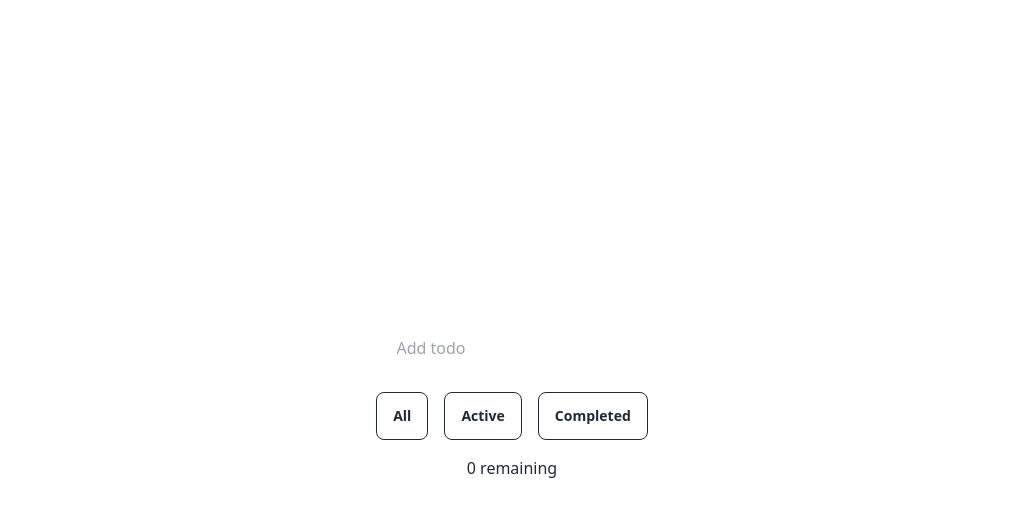
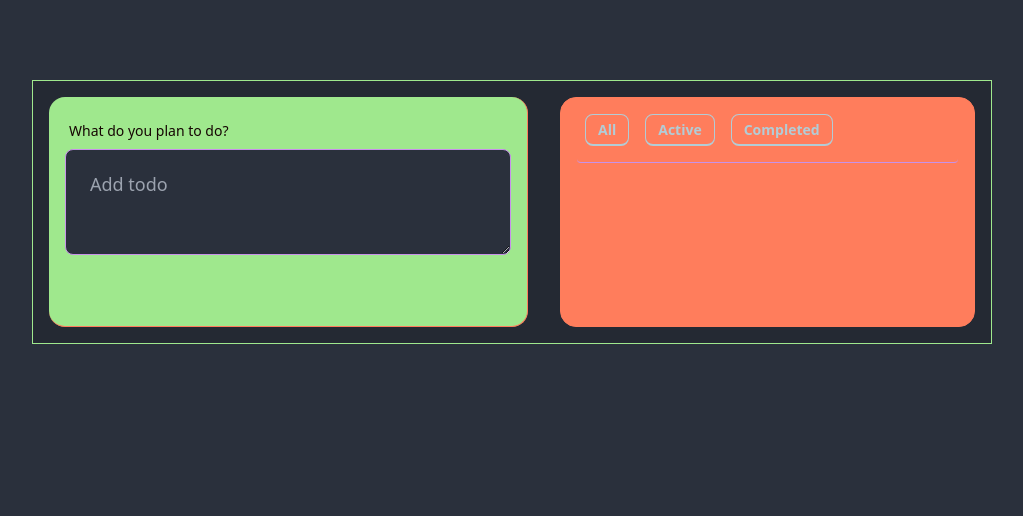
Before and after one commit to NathanPerrine/svelte_5_todo, a SvelteKit app: page / in a window 1280 px wide. Shown: the top 516 px of the page, without its empty margins (128-1151 px from the left). Built offline with nearby package versions, Linux system fonts and the light colour scheme.

Commit message:
styling in progress

```diff
--- a/src/app.css
+++ b/src/app.css
@@ -2,6 +2,6 @@
 @tailwind components;
 @tailwind utilities;
 
-body {
+/* body {
   height: 100vh;
-}
+} */
--- a/src/routes/+page.svelte
+++ b/src/routes/+page.svelte
@@ -29,9 +29,13 @@
     // check if anything in input before adding
     const todoEl = event.target as HTMLInputElement
     const id = window.crypto.randomUUID()
-    const text = todoEl.value
+    const text = todoEl.value.trim()
     const done = false
 
+    if (text === '') {
+      todoEl.value = ''
+      return
+    }
     todos = [...todos, { text, done}]
     todoEl.value = ''
   }
@@ -76,39 +80,46 @@
   }
 
 </script>
+<div class="bg-base-200 w-[90%] md:w-3/4 md:max-w-7xl h-[90vh] max-h-[90vh] md:h-[33vh] mx-auto mt-10 md:mt-20 border border-primary flex justify-center flex-col md:flex-row">
 
-<div class="h-full flex flex-col justify-center items-center">
+  <!-- add todos -->
+  <div class="bg-primary m-4 card border-b md:border-r border-b-secondary md:border-r-secondary mt-4 p-4 md:w-1/2 overflow-hidden min-h-36">
+    <label for="todo-input" class="form-control">
+      <div class="label">
+        <span class="label-text text-secondary-content">What do you plan to do?</span>
+      </div>
+      <textarea class="textarea textarea-accent w-full md:max-h-80 md:textarea-lg" onkeydown={addTodo} placeholder="Add todo"/>
+    </label>
+  </div>
 
-
-  <div class="todos grid gap-4">
-    <input class="w-full p-4" onkeydown={addTodo} type="text" placeholder="Add todo"/>
+  <!-- todo section container -->
+  <div class="m-4 bg-secondary border border-secondary card md:border-b md:border-l md:border-b-secondary md:border-l-secondary mt-4 p-4 md:w-1/2 overflow-hidden flex flex-1">
+    <!-- button container -->
+    <div class="border-b border-accent rounded pb-4">
+      {#each ['all', 'active', 'completed'] as filter}
+      <button class="btn btn-sm btn-outline mx-2 border-b-2" onclick={() => setFilter(filter)}>
+        <span class="first-letter:capitalize">{filter}</span>
+      </button>
+      {/each}
+    </div>
+    <!-- todo container -->
+    <div class="m-2 p-2 overflow-auto">
       {#key filteredTodos}
       {#each filteredTodos as todo, i}
-        <div class={"relative " + (todo.done ? " opacity-40" : '')}>
-          <input oninput={editTodo} data-index={i}
-          class={"w-full p-4 transition-opacity " }
-          value={todo.text} type="text">
-          <input onchange={toggleTodo} data-index={i} class="absolute right-[4%] top-1/2 -translate-y-1/2" checked={todo.done} type="checkbox">
-          <button onclick={removeTodo} data-index={i} class="absolute -right-4 top-1/2 -translate-y-1/2">
+      <div class={"relative w-11/12 " + (todo.done ? " opacity-40" : '')}>
+        <textarea oninput={editTodo} data-index={i} value={todo.text} class=" my-2 textarea textarea-secondary w-full max-h-64"/>
+        <input onchange={toggleTodo} data-index={i} class="absolute -right-[8%] top-1/3 -translate-y-1/2" checked={todo.done} type="checkbox">
+        <button onclick={removeTodo} data-index={i} class="absolute -right-[8%] top-2/3 -translate-y-1/2">
           <svg class="text-error" xmlns="http://www.w3.org/2000/svg" width="1em" height="1em" viewBox="0 0 24 24"><path fill="currentColor" d="M16 2v4h6v2h-2v14H4V8H2V6h6V2zm-2 2h-4v2h4zm0 4H6v12h12V8zm-5 2h2v8H9zm6 0h-2v8h2z"/></svg>
         </button>
       </div>
       {/each}
       {/key}
+
+    </div>
   </div>
 
-  <div class="flex m-4">
-    {#each ['all', 'active', 'completed'] as filter}
-      <button
-        class="btn btn-outline mx-2"
-        onclick={() => setFilter(filter)}
-      >
-        <span class="first-letter:capitalize">{filter}</span>
-      </button>
-    {/each}
-  </div>
 
-  <p>{remaining()} remaining</p>
 </div>
 
 <style>
--- a/tailwind.config.js
+++ b/tailwind.config.js
@@ -5,4 +5,9 @@ export default {
     extend: {},
   },
   plugins: [require("daisyui")],
+  daisyui: {
+    themes: [
+      "dim",
+    ]
+  }
 }
```
Lines whose indentation alone changed are shown as unchanged.
